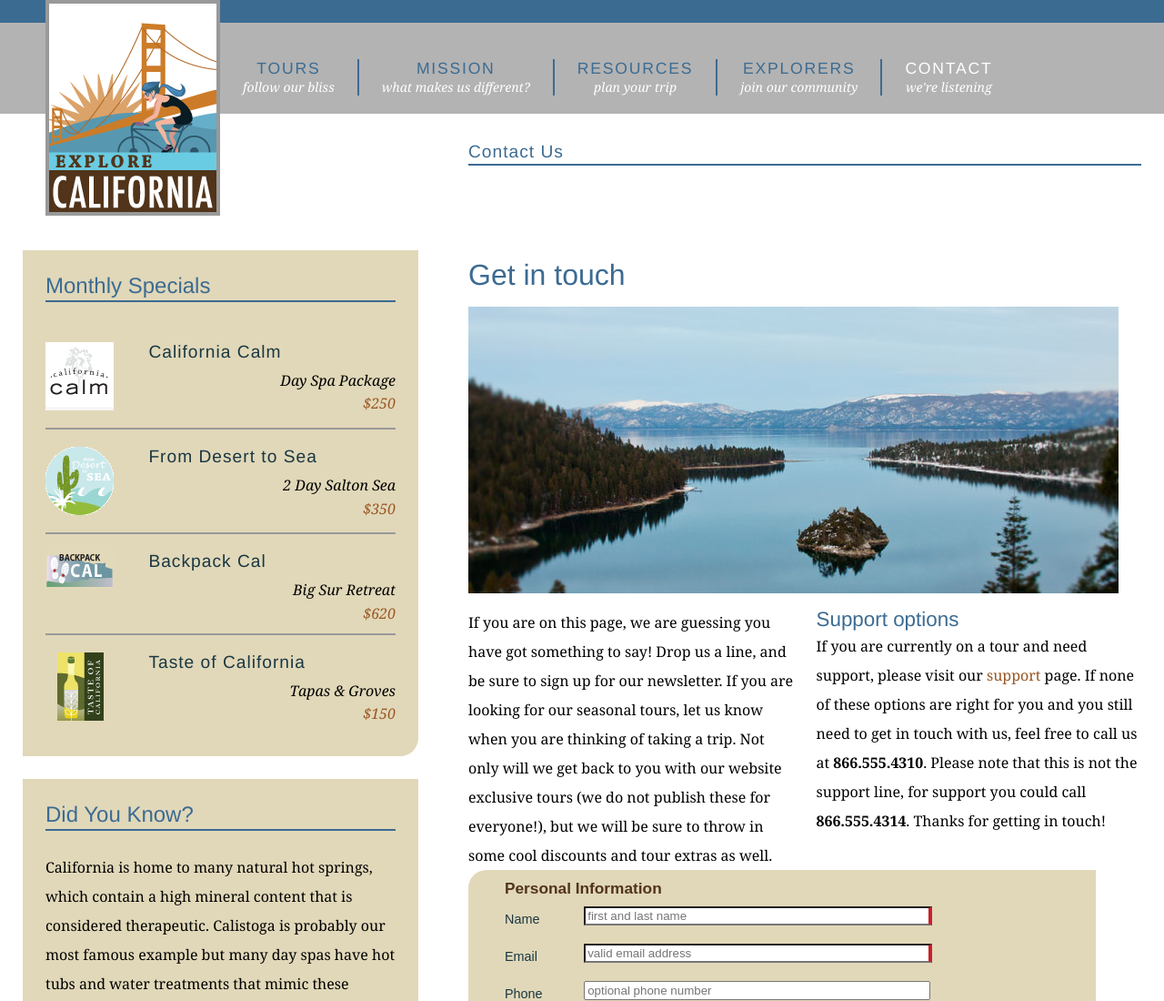
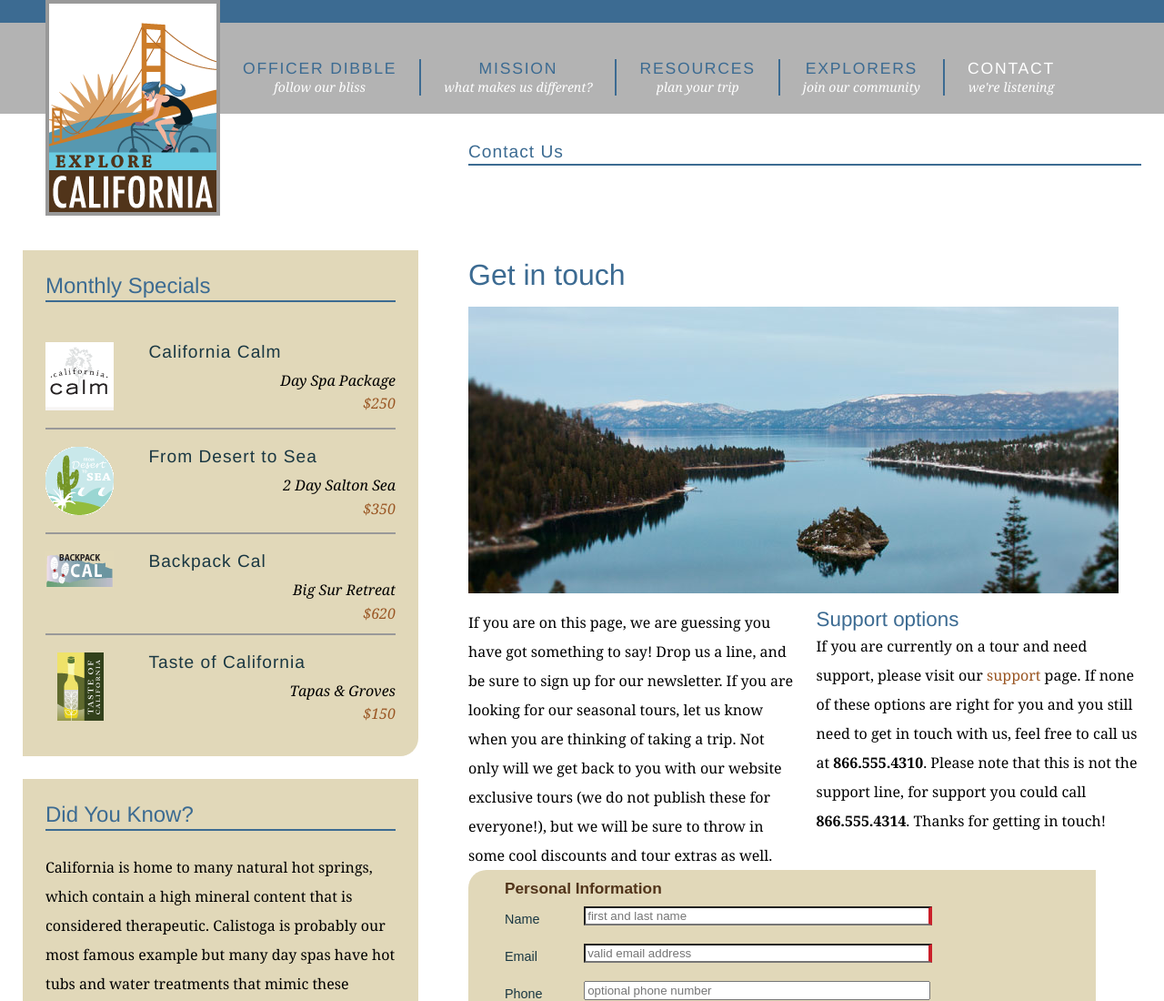
Before and after one commit to Lou1/explore, a plain HTML site: page contactCopy.html in a window 1280 px wide. Shown: the top 1100 px of the page at 91% size. Drawn offline with Linux system fonts and the light colour scheme.

Commit message:
bring things upto date

```diff
--- a/contactCopy.html
+++ b/contactCopy.html
@@ -23,7 +23,7 @@
         <div id="siteNav">
           <h1>Where do you want to go?</h1>
           <ul>
-            <li><a href="tours.html" title="Our tours">Tours <br /><span class="tagline">follow our bliss</span></a>
+            <li><a href="tours.html" title="Our tours">Officer dibble <br /><span class="tagline">follow our bliss</span></a>
               <ul>
                 <li><a href="tours.html" title="Our tours">All Tours</a></li>
                 <li><a href="tours.html" title="find tours">Tours by Activity</a></li>
```
